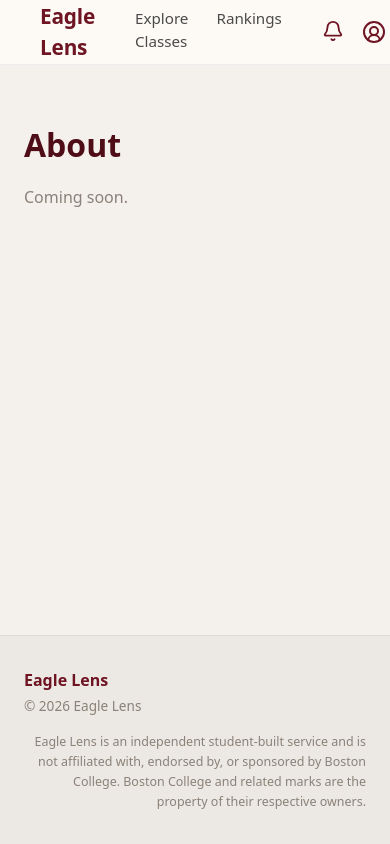
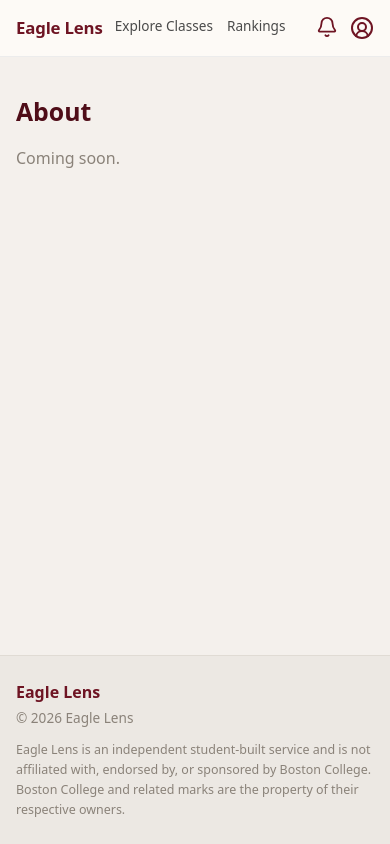
Before and after one commit to tomasliivak/EagleLens, a React (Vite) app in the folder frontend/: page /about in a window 390 px wide. Built offline with nearby package versions, Linux system fonts and the light colour scheme; no server answers.

Commit message:
Made mobile look a bit better

```diff
--- a/frontend/src/index.css
+++ b/frontend/src/index.css
@@ -1896,3 +1896,166 @@ button {
     grid-template-columns: 1fr;
   }
 }
+
+/* ---------- Phone layout (additive only; desktop/tablet unchanged) ---------- */
+@media (max-width: 600px) {
+  /* Containers & vertical rhythm */
+  .container,
+  .container--fluid {
+    padding-left: 16px;
+    padding-right: 16px;
+  }
+  .hero {
+    padding: 40px 0 48px;
+  }
+  .section {
+    padding: 36px 0 44px;
+  }
+  .page {
+    padding: 36px 0 56px;
+  }
+  .course {
+    padding: 28px 0 56px;
+  }
+  .explore {
+    padding: 28px 0 56px;
+  }
+  .rankings {
+    padding: 28px 0 56px;
+  }
+
+  /* Headings that never scaled down */
+  .hero__title,
+  .explore__title {
+    font-size: 1.9rem;
+  }
+  .course__title {
+    font-size: 1.85rem;
+  }
+  .rankings__title {
+    font-size: 1.7rem;
+  }
+  .page__heading {
+    font-size: 1.55rem;
+  }
+  .section__title {
+    font-size: 1.4rem;
+  }
+  .home-cta__title {
+    font-size: 1.35rem;
+  }
+
+  /* Navbar: shrink so logo + links + icons fit one row (nav search already hidden) */
+  .navbar__inner {
+    height: 56px;
+    gap: 12px;
+  }
+  .navbar__logo {
+    font-size: 1.05rem;
+  }
+  .navbar__links {
+    gap: 14px;
+  }
+  .navbar__link {
+    font-size: 0.85rem;
+  }
+  .navbar__actions {
+    gap: 12px;
+  }
+
+  /* Home grids */
+  .req-grid {
+    grid-template-columns: 1fr 1fr;
+  }
+  .explore-strip,
+  .home-cta__grid {
+    grid-template-columns: 1fr;
+  }
+  .home-cta__card {
+    padding: 24px;
+  }
+  .trending {
+    flex-wrap: wrap;
+  }
+
+  /* Explore */
+  .filters__grid {
+    grid-template-columns: 1fr;
+  }
+  .filters__popular {
+    flex-wrap: wrap;
+  }
+  .ecard {
+    padding: 18px;
+  }
+
+  /* Control rows (sort + semester + direction) wrap instead of overflowing */
+  .sort {
+    flex-wrap: wrap;
+  }
+
+  /* Course page stats + sections table */
+  .course__stats {
+    flex-wrap: wrap;
+  }
+  .stat-box {
+    min-width: 0;
+    flex: 1 1 28%;
+    padding: 12px;
+  }
+  .pcard__sections {
+    overflow-x: auto;
+  }
+
+  /* Professor / Department / School course cards stack cleanly */
+  .prof-course {
+    padding: 16px 18px;
+  }
+  .prof-course__info {
+    min-width: 0;
+    flex-basis: 100%;
+  }
+  .prof-course__metrics {
+    border-left: none;
+    padding-left: 0;
+    gap: 16px;
+  }
+  .prof-overall {
+    padding: 16px 22px;
+  }
+
+  /* Rankings tabs + metric pills wrap */
+  .rtabs {
+    flex-wrap: wrap;
+    gap: 14px;
+  }
+  .rpills {
+    flex-wrap: wrap;
+  }
+
+  /* Footer stacks: disclaimer reads left-aligned full width */
+  .footer__inner {
+    gap: 12px;
+    padding: 24px 16px;
+  }
+  .footer__disclaimer {
+    text-align: left;
+    max-width: 100%;
+  }
+}
+
+@media (max-width: 400px) {
+  .req-grid {
+    grid-template-columns: 1fr;
+  }
+  .stat-box {
+    flex-basis: 45%;
+  }
+  .hero__title,
+  .explore__title {
+    font-size: 1.65rem;
+  }
+  .course__title {
+    font-size: 1.6rem;
+  }
+}
```
